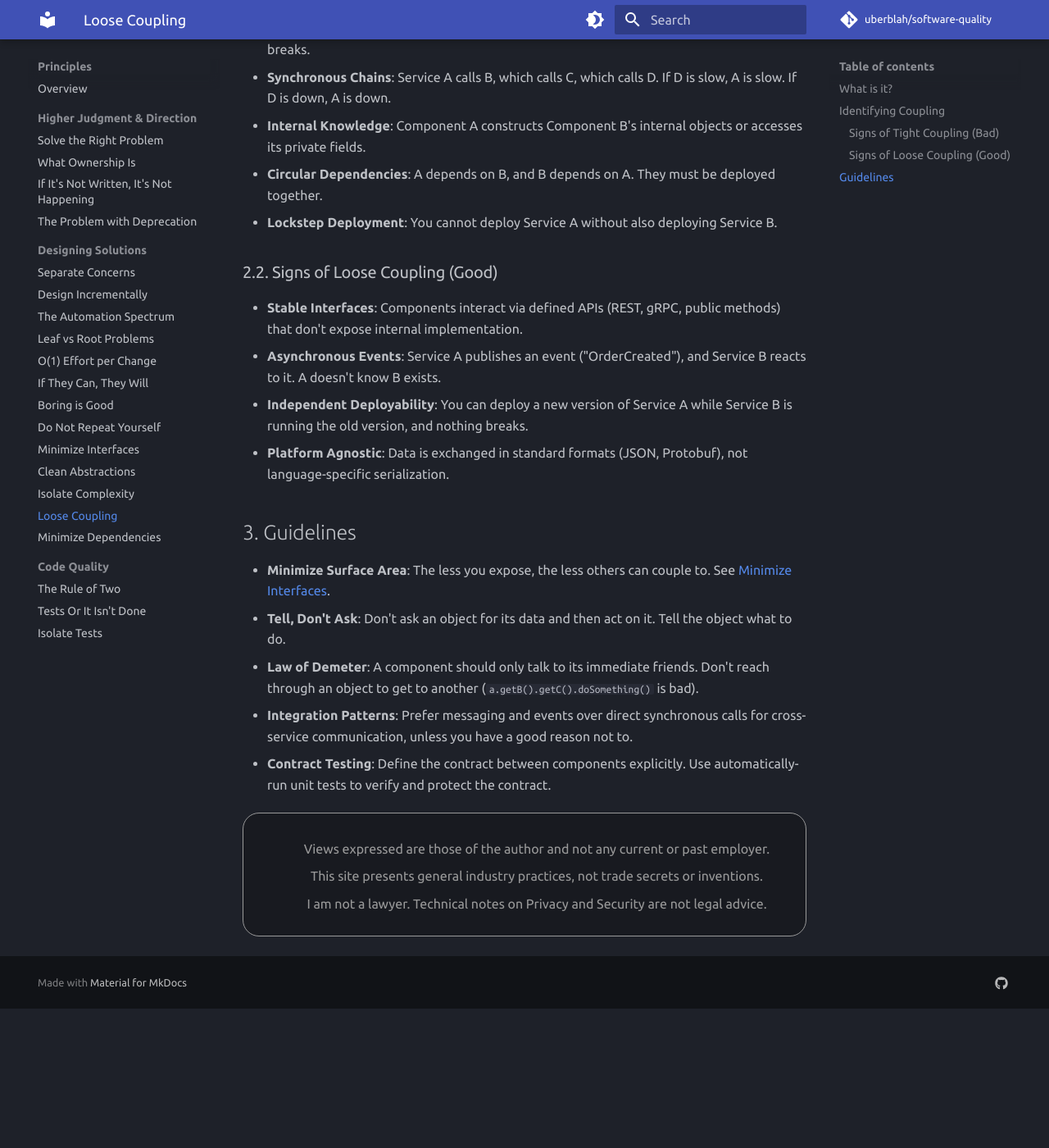
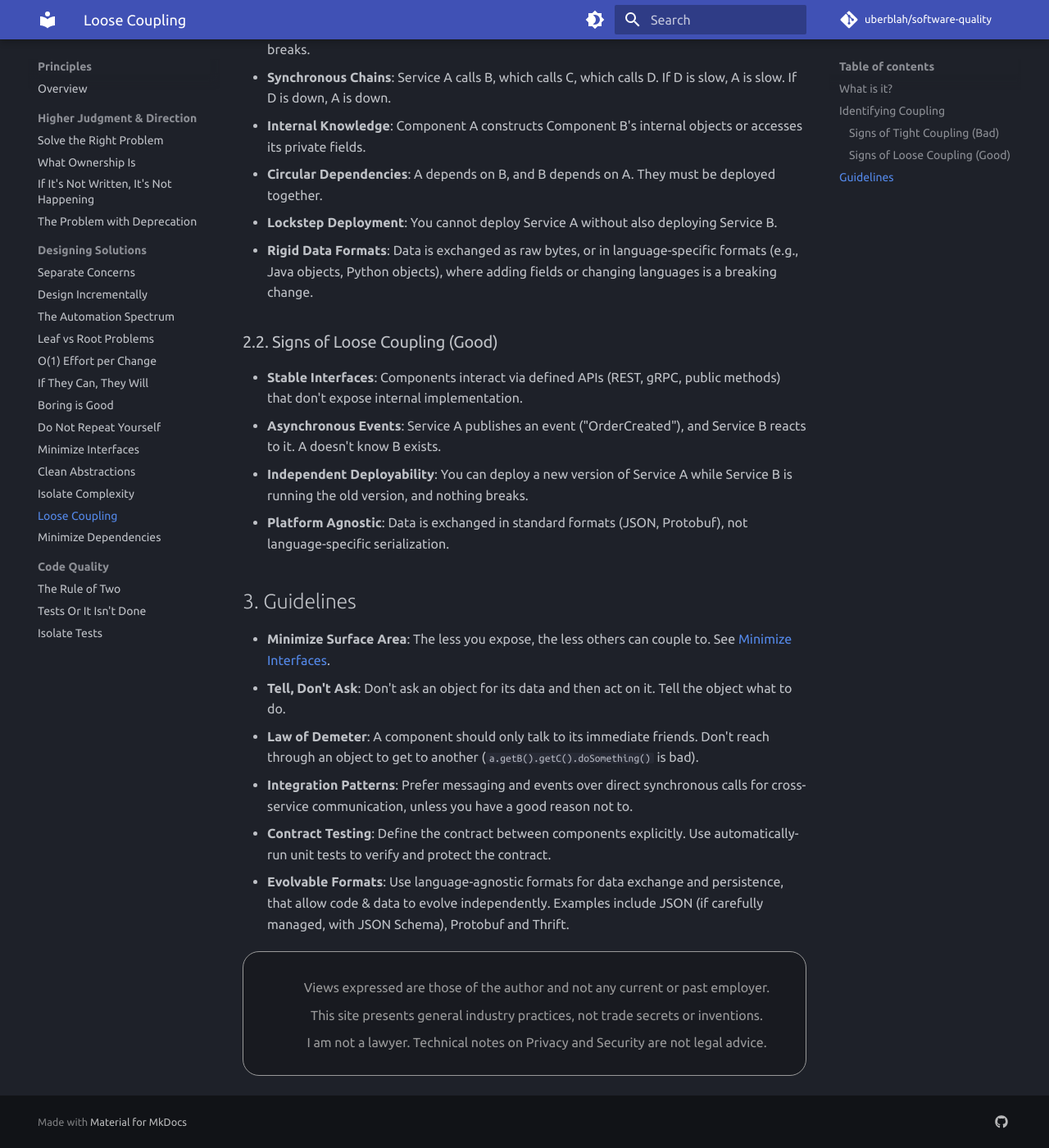
Before and after one commit to uberblah/software-quality, an MkDocs documentation site: the page built from docs/principles/loose-coupling.md, in a window 1280 px wide and 1400 px high, scrolled down 537 px. Shown: the whole window at 82% size. Built offline with MkDocs 1.6.1 and Material for MkDocs 9.7.7, drawn with Linux system fonts in a browser that asks for light colours; comment, search, counter and statistics services are not loaded; before the commit the page ends 1767 px from its top, so only the background shows below that.

Commit message:
recommend evolvable data formats

```diff
--- a/docs/principles/loose-coupling.md
+++ b/docs/principles/loose-coupling.md
@@ -20,6 +20,7 @@ This is the most important factor for software agility. If you want to move fast
 *   **Internal Knowledge**: Component A constructs Component B's internal objects or accesses its private fields.
 *   **Circular Dependencies**: A depends on B, and B depends on A. They must be deployed together.
 *   **Lockstep Deployment**: You cannot deploy Service A without also deploying Service B.
+*   **Rigid Data Formats**: Data is exchanged as raw bytes, or in language-specific formats (e.g., Java objects, Python objects), where adding fields or changing languages is a breaking change.
 
 ### Signs of Loose Coupling (Good)
 *   **Stable Interfaces**: Components interact via defined APIs (REST, gRPC, public methods) that don't expose internal implementation.
@@ -34,3 +35,4 @@ This is the most important factor for software agility. If you want to move fast
 *   **Law of Demeter**: A component should only talk to its immediate friends. Don't reach through an object to get to another (`a.getB().getC().doSomething()` is bad).
 *   **Integration Patterns**: Prefer messaging and events over direct synchronous calls for cross-service communication, unless you have a good reason not to.
 *   **Contract Testing**: Define the contract between components explicitly. Use automatically-run unit tests to verify and protect the contract.
+*   **Evolvable Formats**: Use language-agnostic formats for data exchange and persistence, that allow code & data to evolve independently. Examples include JSON (if carefully managed, with JSON Schema), Protobuf and Thrift.
```
